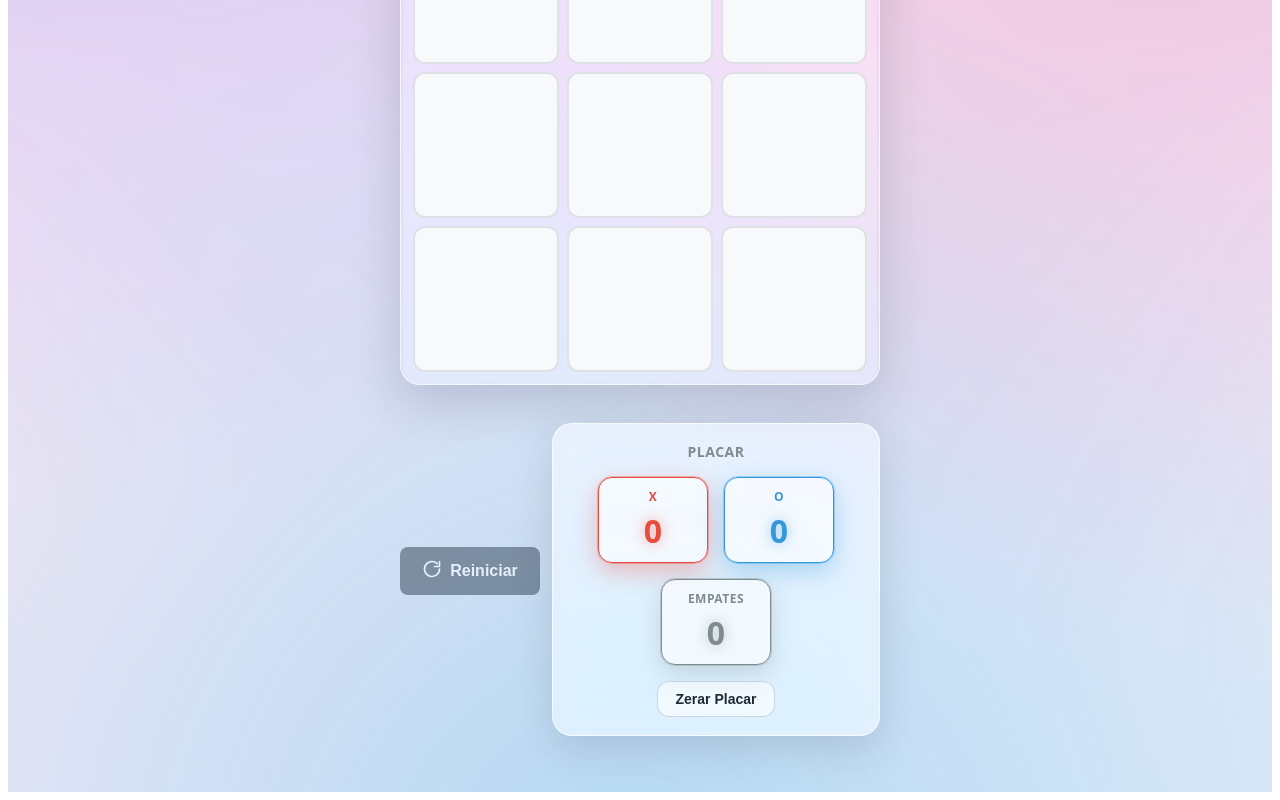
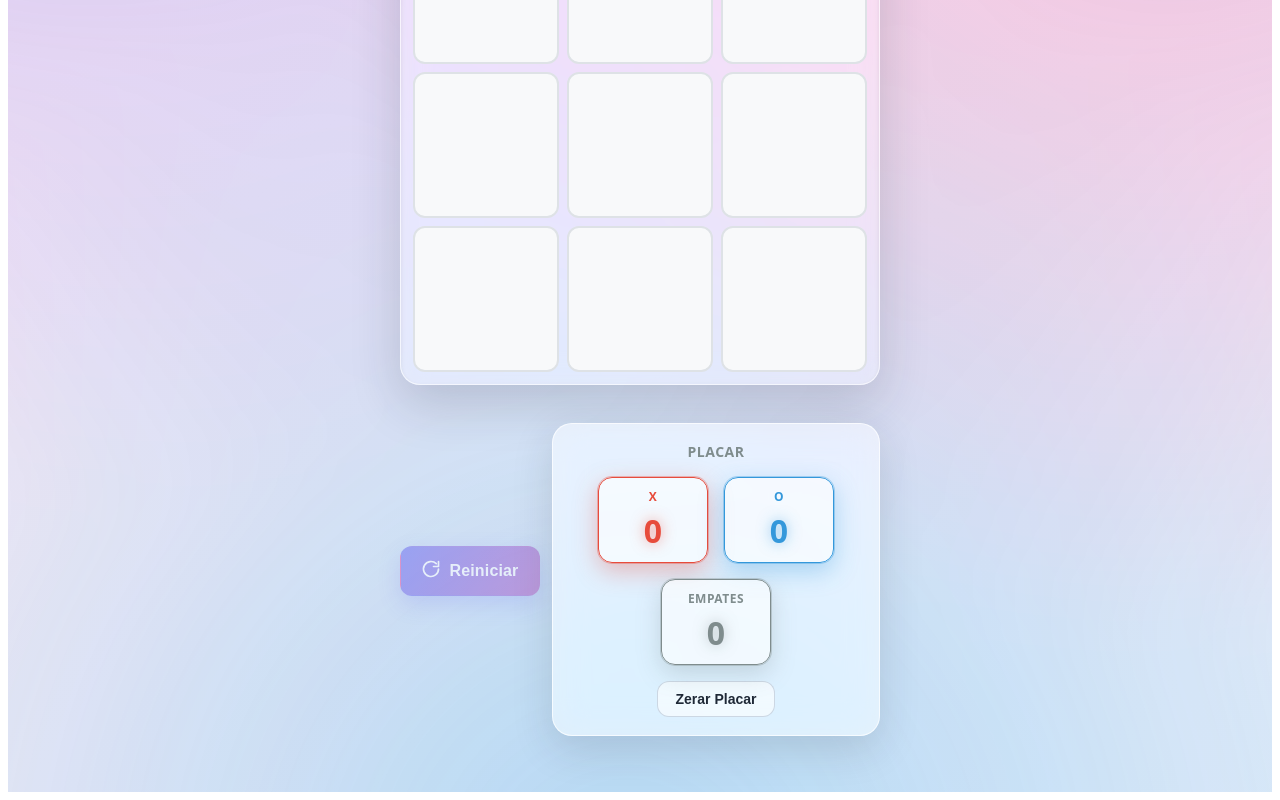
Before and after one commit to Marcelo-Marcos999/teste-estudio, a React (Vite) app: page / in a window 1280 px wide. Shown: the part 548-1348 px from the top of the page. Built offline with nearby package versions, Linux system fonts and the light colour scheme.

Commit message:
feat: update src/components/ResetButton.module.css

```diff
--- a/src/components/ResetButton.module.css
+++ b/src/components/ResetButton.module.css
@@ -1,28 +1,54 @@
 .resetButton {
+  position: relative;
   display: inline-flex;
   align-items: center;
   justify-content: center;
   gap: 8px;
   padding: 12px 24px;
   font-size: 1rem;
-  font-weight: 600;
+  font-weight: 700;
+  letter-spacing: 0.01em;
   color: var(--fg-on-primary, #ffffff);
-  background: var(--primary, #2c3e50);
-  border: none;
-  border-radius: 8px;
+  background: linear-gradient(120deg, var(--primary, #6366f1), var(--accent, #ec4899));
+  background-size: 200% auto;
+  border: 1px solid transparent;
+  border-radius: 12px;
   cursor: pointer;
-  transition: all 0.2s ease;
+  overflow: hidden;
+  transition: transform 0.2s ease, box-shadow 0.25s ease, background-position 0.4s ease,
+    opacity 0.2s ease;
   min-width: 140px;
+  box-shadow: 0 8px 22px var(--btn-shadow, rgba(99, 102, 241, 0.35));
+}
+
+.resetButton::after {
+  content: '';
+  position: absolute;
+  inset: 0;
+  border-radius: inherit;
+  background: radial-gradient(circle at 50% 0%, rgba(255, 255, 255, 0.35), transparent 60%);
+  opacity: 0;
+  transition: opacity 0.25s ease;
+  pointer-events: none;
 }
 
 .resetButton:hover:not(:disabled) {
-  background: var(--primary-hover, #34495e);
-  transform: translateY(-1px);
-  box-shadow: var(--shadow-md, 0 4px 12px rgba(0, 0, 0, 0.15));
+  background-position: 100% center;
+  transform: translateY(-2px) scale(1.03);
+  box-shadow: 0 12px 30px var(--btn-shadow-strong, rgba(236, 72, 153, 0.5));
+}
+
+.resetButton:hover:not(:disabled)::after {
+  opacity: 1;
+}
+
+.resetButton:hover:not(:disabled) .icon {
+  transform: rotate(-180deg) scale(1.1);
 }
 
 .resetButton:active:not(:disabled) {
-  transform: translateY(0);
+  transform: translateY(0) scale(0.96);
+  box-shadow: 0 4px 14px var(--btn-shadow, rgba(99, 102, 241, 0.35));
 }
 
 .resetButton:focus-visible {
@@ -38,7 +64,7 @@
 .icon {
   width: 1.25em;
   height: 1.25em;
-  transition: transform 0.2s ease;
+  transition: transform 0.35s cubic-bezier(0.34, 1.56, 0.64, 1);
 }
 
 .spinner {
@@ -50,3 +76,29 @@
     transform: rotate(360deg);
   }
 }
+
+@media (prefers-reduced-motion: reduce) {
+  .resetButton {
+    transition: none;
+  }
+
+  .resetButton:hover:not(:disabled) {
+    transform: none;
+  }
+
+  .resetButton:active:not(:disabled) {
+    transform: none;
+  }
+
+  .resetButton:hover:not(:disabled) .icon {
+    transform: none;
+  }
+
+  .icon {
+    transition: none;
+  }
+
+  .spinner {
+    animation: none;
+  }
+}
```
